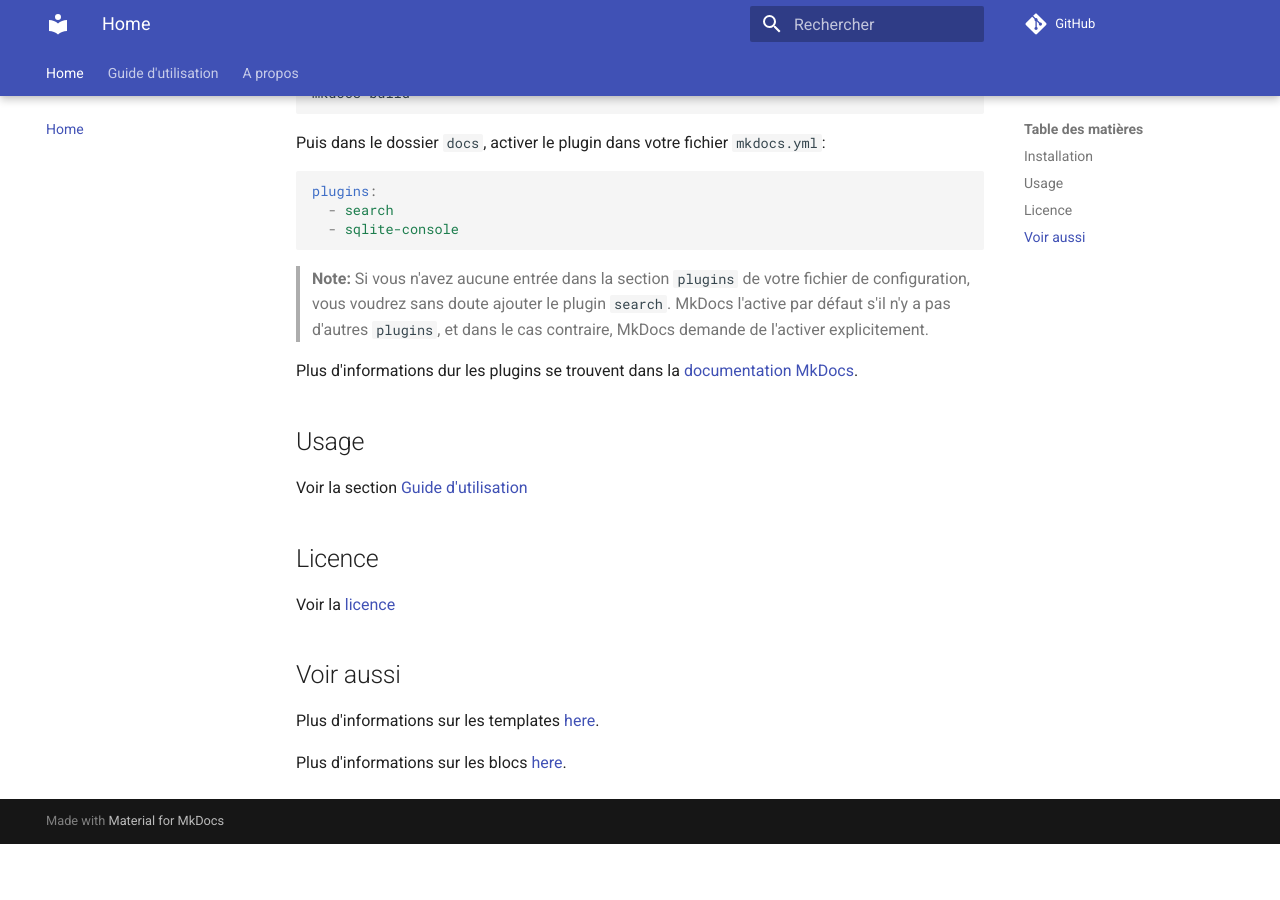
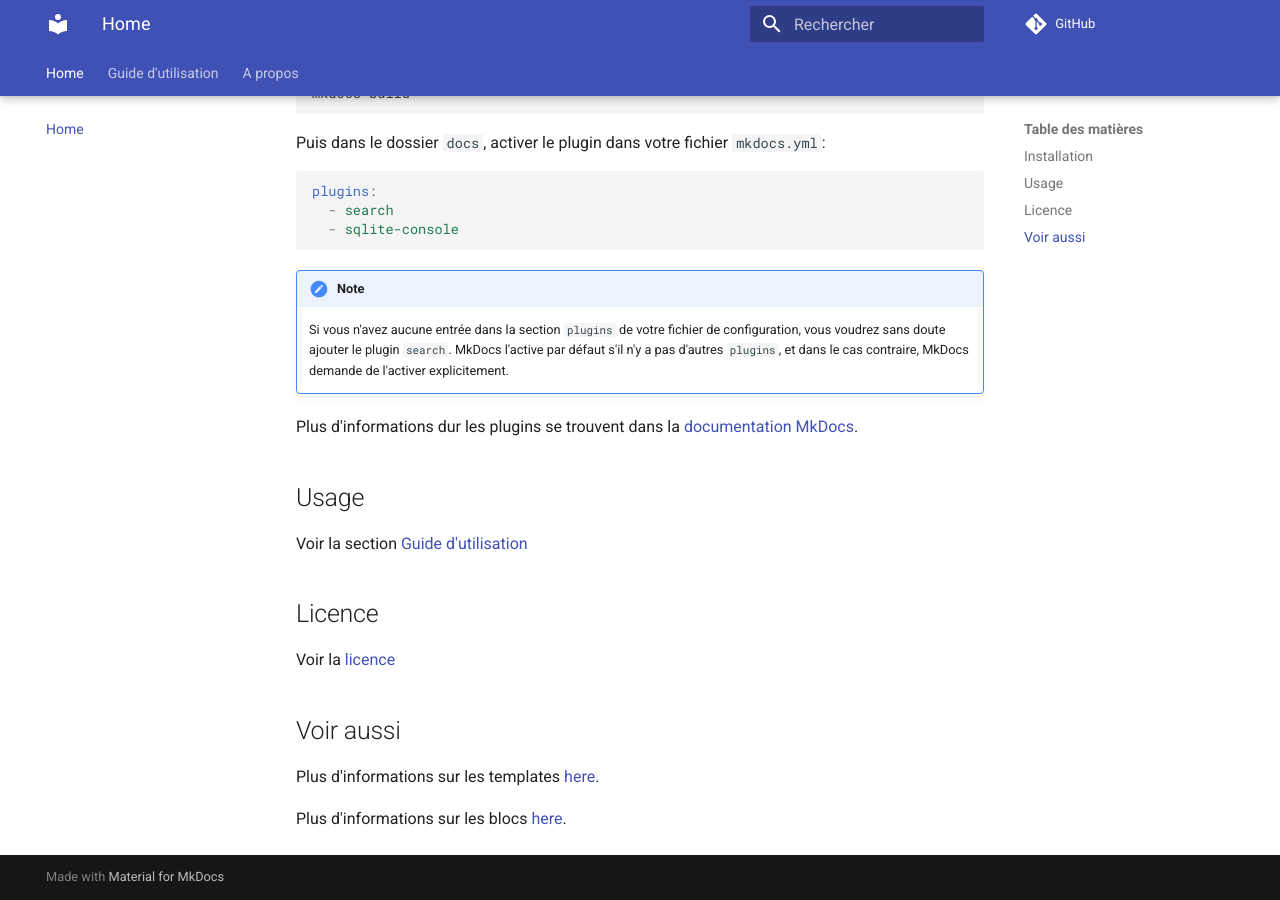
Before and after one commit to Epithumia/mkdocs-sqlite-console, an MkDocs documentation site: the page built from docs/index.md, in a window 1280 px wide and 900 px high, scrolled down 529 px. Built offline with MkDocs 1.6.1 and Material for MkDocs 9.7.7, drawn with Linux system fonts in a browser that asks for light colours; comment, search, counter and statistics services are not loaded; before the commit the page ends 1373 px from its top, so only the background shows below that.

Commit message:
Petit changement de formatage

````diff
--- a/docs/index.md
+++ b/docs/index.md
@@ -26,9 +26,10 @@ plugins:
   - sqlite-console
 ```
 
-> **Note:** Si vous n'avez aucune entrée dans la section `plugins` de votre fichier de configuration,
-> vous voudrez sans doute ajouter le plugin `search`. MkDocs l'active par défaut s'il n'y a pas
-> d'autres `plugins`, et dans le cas contraire, MkDocs demande de l'activer explicitement.
+!!! note
+    Si vous n'avez aucune entrée dans la section `plugins` de votre fichier de configuration,
+    vous voudrez sans doute ajouter le plugin `search`. MkDocs l'active par défaut s'il n'y a pas
+    d'autres `plugins`, et dans le cas contraire, MkDocs demande de l'activer explicitement.
 
 Plus d'informations dur les plugins se trouvent dans la [documentation MkDocs][mkdocs-plugins].
 
````
